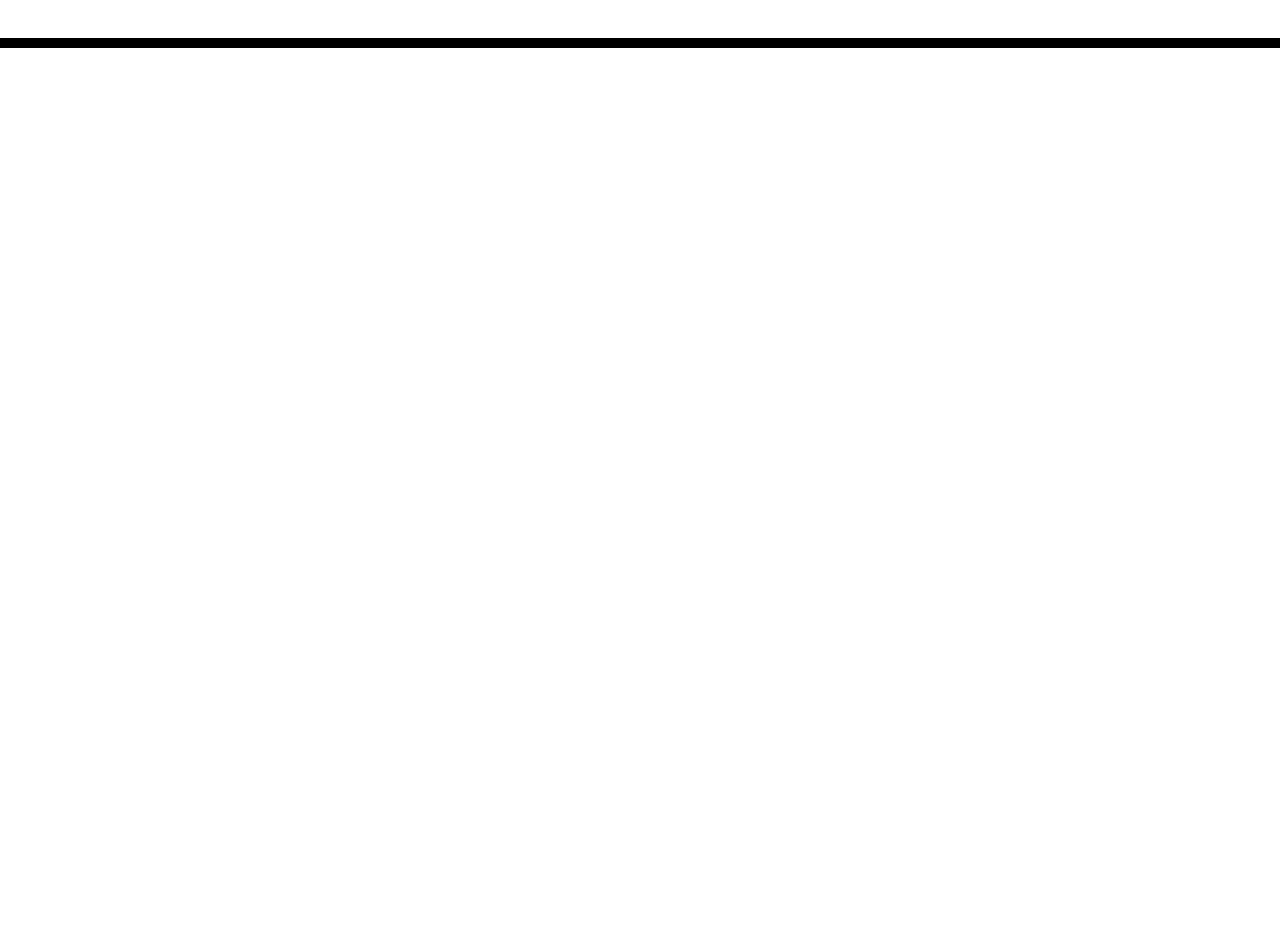
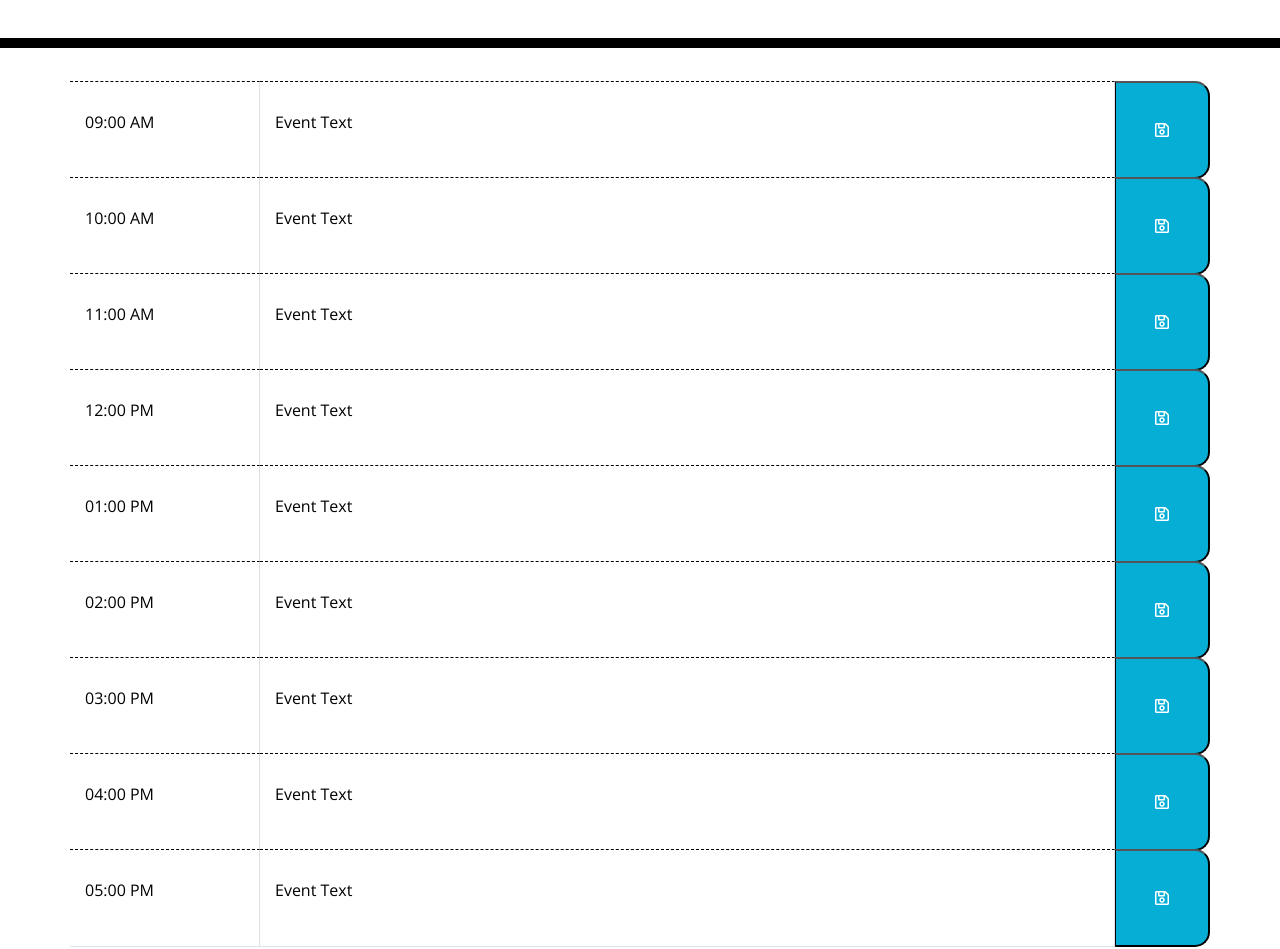
Before and after one commit to mmgleave/super-disco, a plain HTML site: page index.html in a window 1280 px wide. Shown: the part 220-1169 px from the top of the page. Before the commit the page ends 800 px from the top, so only its background shows below. Drawn offline with nearby package versions, Linux system fonts and the light colour scheme; files that its build step writes are made by us from their sources.

Commit message:
timeblock basic structure and styling

```diff
--- a/assets/css/style.css
+++ b/assets/css/style.css
@@ -34,6 +34,7 @@ textarea{
   white-space: pre-wrap;
   height: 80px;
   border-top: 1px solid white;;
+  margin-top: 16px;
 }
 
 .hour {
--- a/index.html
+++ b/index.html
@@ -18,7 +18,7 @@
       href="https://fonts.googleapis.com/css?family=Open+Sans&display=swap"
       rel="stylesheet"
     />
-    <link rel="stylesheet" href="style.css" />
+    <link rel="stylesheet" href="./assets/css/style.css">
     <title>Work Day Scheduler</title>
   </head>
 
@@ -28,11 +28,101 @@
       <p class="lead">A simple calendar app for scheduling your work day</p>
       <p id="currentDay" class="lead"></p>
     </header>
-    <div class="container">
-      <!-- Timeblocks go here -->
+    <div class="container" id="timeblocks-container">
+      <!-- 9 AM  -->
+      <div class="row">
+        <div class="col-2 hour border-bottom border-right">
+          <p>09:00 AM</p>
+        </div>
+        <div class="col-9 hour border-bottom border-right">
+          <p>Event Text</p>
+        </div>
+          <button class=" col-1 saveBtn"><i class="far fa-save"></i></button>
+      </div>
+      <!-- 10 AM -->
+      <div class="row">
+        <div class="col-2 hour border-bottom border-right">
+          <p>10:00 AM</p>
+        </div>
+        <div class="col-9 hour border-bottom border-right">
+          <p>Event Text</p>
+        </div>
+          <button class=" col-1 saveBtn"><i class="far fa-save"></i></button>
+      </div>
+      <!-- 11 AM -->
+      <div class="row">
+        <div class="col-2 hour border-bottom border-right">
+          <p>11:00 AM</p>
+        </div>
+        <div class="col-9 hour border-bottom border-right">
+          <p>Event Text</p>
+        </div>
+          <button class=" col-1 saveBtn"><i class="far fa-save"></i></button>
+      </div>
+      <!-- 12 PM -->
+      <div class="row">
+        <div class="col-2 hour border-bottom border-right">
+          <p>12:00 PM</p>
+        </div>
+        <div class="col-9 hour border-bottom border-right">
+          <p>Event Text</p>
+        </div>
+          <button class=" col-1 saveBtn"><i class="far fa-save"></i></button>
+      </div>
+      <!-- 1 PM -->
+      <div class="row">
+        <div class="col-2 hour border-bottom border-right">
+          <p>01:00 PM</p>
+        </div>
+        <div class="col-9 hour border-bottom border-right">
+          <p>Event Text</p>
+        </div>
+          <button class=" col-1 saveBtn"><i class="far fa-save"></i></button>
+      </div>
+      <!-- 2 PM -->
+      <div class="row">
+        <div class="col-2 hour border-bottom border-right">
+          <p>02:00 PM</p>
+        </div>
+        <div class="col-9 hour border-bottom border-right">
+          <p>Event Text</p>
+        </div>
+          <button class=" col-1 saveBtn"><i class="far fa-save"></i></button>
+      </div>
+      <!-- 3 PM -->
+      <div class="row">
+        <div class="col-2 hour border-bottom border-right">
+          <p>03:00 PM</p>
+        </div>
+        <div class="col-9 hour border-bottom border-right">
+          <p>Event Text</p>
+        </div>
+          <button class=" col-1 saveBtn"><i class="far fa-save"></i></button>
+      </div>
+      <!-- 4 PM -->
+      <div class="row">
+        <div class="col-2 hour border-bottom border-right">
+          <p>04:00 PM</p>
+        </div>
+        <div class="col-9 hour border-bottom border-right">
+          <p>Event Text</p>
+        </div>
+          <button class=" col-1 saveBtn"><i class="far fa-save"></i></button>
+      </div>
+      <!-- 5 PM -->
+      <div class="row">
+        <div class="col-2 hour border-bottom border-right">
+          <p>05:00 PM</p>
+        </div>
+        <div class="col-9 hour border-bottom border-right">
+          <p>Event Text</p>
+        </div>
+          <button class=" col-1 saveBtn"><i class="far fa-save"></i></button>
+      </div>
     </div>
 
     <script src="https://code.jquery.com/jquery-3.4.1.min.js"></script>
     <script src="https://cdnjs.cloudflare.com/ajax/libs/moment.js/2.24.0/moment.min.js"></script>
+    <script src="./assets/js/script.js"></script>
   </body>
 </html>
```
Also changed, not shown: assets/js/script.js (+16 -0 lines), assets/images/save-icon-bg.jpg (added), 2 other files.
